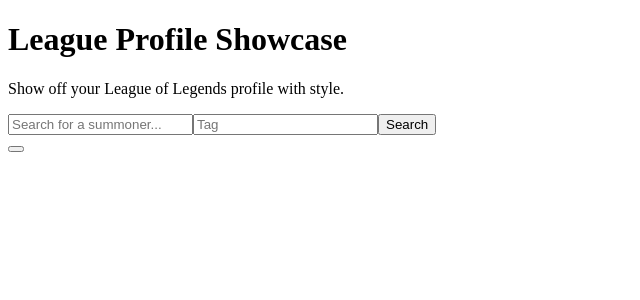
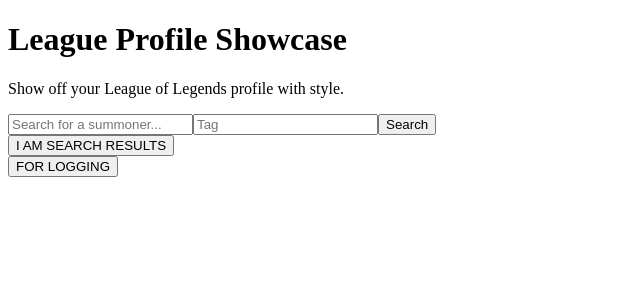
Before and after one commit to GergoZagyi/LeagueApp, a Next.js app: page / in a window 1280 px wide. Shown: the top 300 px of the page, without its empty margins (0-640 px from the left). Built offline with nearby package versions, Linux system fonts and the light colour scheme.

Commit message:
API works yay

```diff
--- a/src/app/api/getMatchData/route.ts
+++ b/src/app/api/getMatchData/route.ts
@@ -4,7 +4,7 @@
     const apiKey = process.env.RIOT_API_KEY;
     const {searchParams} = new URL(req.url);
     const puuid = searchParams.get("puuid")
-    const response = await fetch(`https://europe.api.riotgames.com/lol/match/v5/matches/by-puuid/3Gb9gUSXpl3eCkWa6yrORq-xHA9N6XGKRBCvdNGgsSSqAIBBaDLt071Aii7BtNkjQ0WIxlmSg9WzNA/ids?start=0&count=10&api_key=${apiKey}`)
+    const response = await fetch(`https://europe.api.riotgames.com/lol/match/v5/matches/by-puuid/${puuid}/ids?start=0&count=10&api_key=${apiKey}`)
     const data = await response.json();
     return NextResponse.json(data)
 }
--- a/src/app/page.tsx
+++ b/src/app/page.tsx
@@ -6,14 +6,23 @@
 export default function Home() {
   const [summonerName, setSummonerName] = useState('');
   const [summonerTag, setSummonerTag] = useState('');
+  const [puuid, setPuuid] = useState('');
+
+
 
   const handleSearch = async (summonerName: string, summonerTag: string) => {
     setSummonerName(summonerName);
     setSummonerTag(summonerTag);
     const response = await fetch(`http://localhost:3000/api/getSummonerData?summoner=${summonerName}&tag=${summonerTag}`)
     const data = await response.json();
-    console.log("I am data coming from page.tsx", data);
+    console.log(data);
+    setPuuid(data.puuid);
   };
+  const showData = async () => {
+    console.log("I am puuid", puuid);
+    console.log("I am summonerName", summonerName);
+    console.log("I am summonerTag", summonerTag);
+  }
 
 
   return (
@@ -21,7 +30,8 @@
       <h1 className="text-4xl font-bold text-center mt-8">League Profile Showcase</h1>
       <p className="text-center mt-4">Show off your League of Legends profile with style.</p>
       <SearchBar onSearch={handleSearch} />
-      <SearchResults/>
+      <SearchResults puuid={puuid} />
+      <button onClick={showData}>FOR LOGGING</button>
     </div>
   );
 }
--- a/src/app/searchResults/searchresults.tsx
+++ b/src/app/searchResults/searchresults.tsx
@@ -1,20 +1,25 @@
 'use client'
 
+type SearchResultsProps = {
+    puuid: string;
+}
 
-
-export default function SearchResults(){
+export default function SearchResults({puuid}: SearchResultsProps){
 
     const handleMatchFetch = async ()=>{
         const response = await fetch(`http://localhost:3000/api/getMatchData?puuid=${puuid}`)
         const data = await response.json();
         console.log(data)
+        console.log("I am puuid", puuid)
     }
 
     return(
         <div>
             <button
             onClick={handleMatchFetch}
-            ></button>
+            >
+                I AM SEARCH RESULTS
+            </button>
         </div>
     )
 }
```
